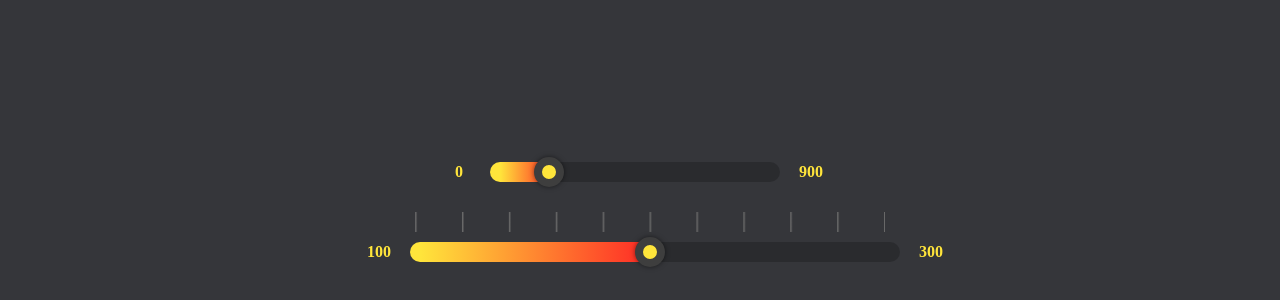
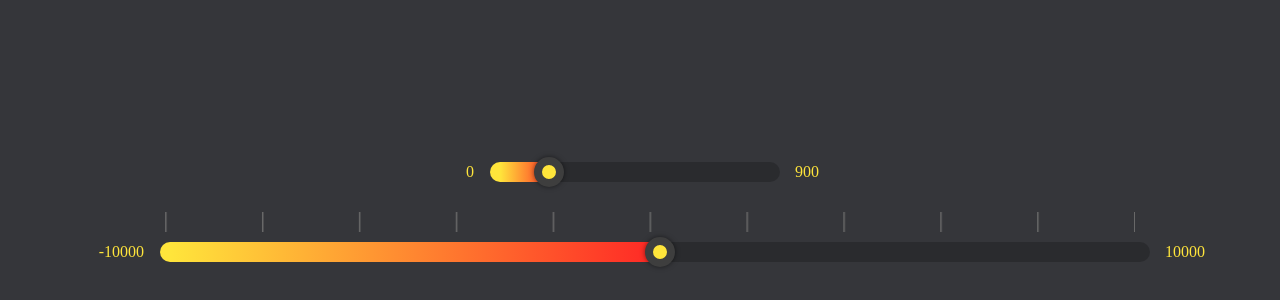
Before and after one commit to eclipsemode/Range-slider-app, a website built with webpack: page src/index.pug in a window 1280 px wide. Shown: the part 228-528 px from the top of the page. Built offline with nearby package versions, Linux system fonts and the light colour scheme.

Commit message:
MinMax high values fixed. Tooltip high values fixed.

```diff
--- a/src/assets/style/style.scss
+++ b/src/assets/style/style.scss
@@ -123,6 +123,7 @@ body {
     align-items: center;
     pointer-events: none;
     transition: opacity ease-in-out .4s;
+    font-size: 15px;
 
     &::before {
       position: absolute;
@@ -180,25 +181,25 @@ body {
     }
   }
 
-  &__value-block {
+  &__min-value {
     position: absolute;
-    bottom: -30px;
+    bottom: -25px;
     left: 0;
-    width: inherit;
-    height: 350px;
+    transform: rotate(270deg);
     display: flex;
-    flex-direction: column-reverse;
-    justify-content: space-between;
-    align-items: center;
+    width: 20px;
+    justify-content: flex-end;
     color: $gr-main;
-    font-weight: 700;
-  }
-
-  &__min-value {
-    transform:rotate(-90deg);
   }
   &__max-value {
-    transform:rotate(-90deg);
+    position: absolute;
+    top: -34px;
+    left: 0;
+    transform: rotate(270deg);
+    display: flex;
+    width: 20px;
+    justify-content: flex-start;
+    color: $gr-main;
   }
 }
 
--- a/src/index.ts
+++ b/src/index.ts
@@ -7,14 +7,14 @@ new SliderRange('.slider', {
     tooltip: true,
     width: 300,
     max: 900,
-    percent: true
 });
 
 new SliderRange('.second', {
     value: 200,
-    step: 20,
+    step: 1,
     tooltip: true,
-    max: 300,
-    min: 100,
-
+    max: 10000,
+    min: -10000,
+    width: 1000,
+    percent: true
 });
--- a/src/slider.controller.ts
+++ b/src/slider.controller.ts
@@ -1,4 +1,5 @@
 import {SliderRangeOptions} from './slider';
+import {Model} from './slider.model';
 
 class Controller {
     private static setBar(selector: string | void): void {
@@ -30,23 +31,6 @@ class Controller {
         return (e - s) * (p / 100) + s;
     }
 
-    public static getSlider(selector: string, options: Partial<SliderRangeOptions>) {
-        this.setBar(selector);
-        $(selector + ' .slider-app__input').on('input', () => {
-            Controller.setBar(selector);
-        });
-        this.getTooltip(
-            $(selector + ' .slider-app__tooltip'),
-            $(selector + ' .slider-app__input'),
-            options.tooltip,
-            +$(selector + ' .slider-app__input').attr('max'),
-            +$(selector + ' .slider-app__input').attr('min'),
-            options.percent
-        );
-
-        this.setHorizontal(options.horizontal, $(selector));
-    }
-
     public static setHorizontal(value: boolean, element: JQuery) {
         if (value === false) {
             element.css('transform', 'rotate(0deg)');
@@ -67,7 +51,9 @@ class Controller {
         minValue: number,
         percent: boolean
     ) {
-        tooltipValue.css('bottom', (((+inputValue.val() - minValue) / (maxValue - minValue)) * 100) + '%');
+        tooltipValue.css(
+            'bottom',
+            (((+inputValue.val() - minValue) / (maxValue - minValue)) * 100) + '%');
         tooltipValue.css('opacity', 0);
 
         if (percent === false || !percent) {
@@ -77,16 +63,33 @@ class Controller {
             });
         }
         else if (percent === true) {
-            tooltipValue.text(parseInt((((+inputValue.val() - minValue) / (maxValue - minValue)) * 100).toFixed()) + '%');
+            tooltipValue.text(
+                parseInt((((+inputValue.val() - minValue) / (maxValue - minValue)) * 100)
+                    .toFixed()) + '%');
             inputValue.on('input', () => {
-                tooltipValue.text(parseInt((((+inputValue.val() - minValue) / (maxValue - minValue)) * 100).toFixed()) + '%');
+                tooltipValue.text(
+                    parseInt((((+inputValue.val() - minValue) / (maxValue - minValue)) * 100)
+                        .toFixed()) + '%');
             });
         }
 
         if (tooltip === true) {
 
+            const fontSize: number = tooltipValue.text().length - 2;
+            tooltipValue.css('font-size', 15 - fontSize + 'px');
+
             inputValue.on('input', () => {
-                tooltipValue.css('bottom', (((+inputValue.val() - minValue) / (maxValue - minValue)) * 100) + '%');
+                tooltipValue.css(
+                    'bottom',
+                    (((+inputValue.val() - minValue) / (maxValue - minValue)) * 100) + '%');
+
+                if (tooltipValue.text().length > 4) {
+                    const fontSize: number = tooltipValue.text().length - 2;
+                    tooltipValue.css('font-size', 15 - fontSize + 'px');
+                }
+                else {
+                    tooltipValue.css('font-size', '15px');
+                }
             });
 
             inputValue.on('mouseover', () => {
@@ -98,6 +101,23 @@ class Controller {
             });
         }
     }
+
+    public static getSlider(selector: string, options: Partial<SliderRangeOptions>) {
+        $(selector).append(Model.slider(options));
+        this.setBar(selector);
+        $(selector + ' .slider-app__input').on('input', () => {
+            Controller.setBar(selector);
+        });
+        this.getTooltip(
+            $(selector + ' .slider-app__tooltip'),
+            $(selector + ' .slider-app__input'),
+            options.tooltip,
+            +$(selector + ' .slider-app__input').attr('max'),
+            +$(selector + ' .slider-app__input').attr('min'),
+            options.percent
+        );
+        this.setHorizontal(options.horizontal, $(selector));
+    }
 }
 
 export {Controller};
--- a/src/slider.model.ts
+++ b/src/slider.model.ts
@@ -8,7 +8,6 @@ class Model {
         const step: number = data.step ?? 0.1;
         const width: string = data.width ? data.width + 'px' : '500px';
         const rulers: string = data.rulersHidden === true ? 'none' : 'block';
-        const minMaxBlock: string = data.width ? data.width + 70 + 'px' : '570px';
 
         return $(`
             <div class="slider-app" style="height: ${width}">
@@ -19,7 +18,7 @@ class Model {
                 </span>
                     <div class="slider-app__tooltip">${value}</div>
                 </span>
-
+                <div class="slider-app__min-value">${min}</div>
                 <input
                 class="slider-app__input"
                 type="range"
@@ -29,10 +28,7 @@ class Model {
                 step=${step}
                 style="width: ${width}"
                 >
-                <div class="slider-app__value-block" style="height: ${minMaxBlock}">
-                    <span class="slider-app__min-value">${min}</span>
-                    <span class="slider-app__max-value">${max}</span>
-                </div>
+                <span class="slider-app__max-value">${max}</span>
             </div>
         `);
     };
--- a/src/slider.view.ts
+++ b/src/slider.view.ts
@@ -1,14 +1,9 @@
 import {Controller} from './slider.controller';
-import {Model} from './slider.model';
 import {SliderRangeOptions} from './slider';
 
 class View {
     constructor(private selector: string, private options?: Partial<SliderRangeOptions>) {
-        this.render();
-    }
-    render() {
-        $(this.selector).append(Model.slider(this.options));
-        Controller.getSlider(this.selector, this.options);
+        Controller.getSlider(selector, options);
     }
 }
 
```
